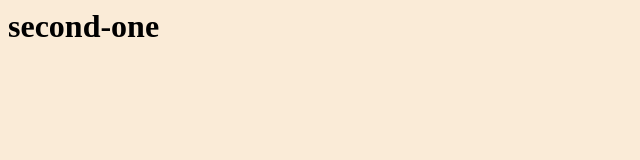
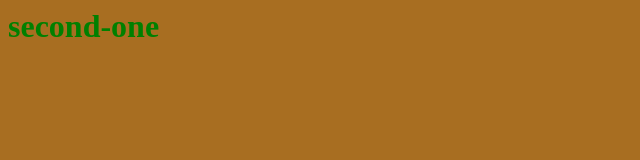
Before and after one commit to charleswoodring/second-one, a plain HTML site: page index.html in a window 1280 px wide. Shown: the whole page, without its empty margins (0-640 px from the left). Drawn offline with Linux system fonts and the light colour scheme.

Commit message:
add text color

```diff
--- a/main.css
+++ b/main.css
@@ -1,3 +1,4 @@
 body {
-background-color: antiquewhite
+background-color: rgb(168, 110, 33);
+color: green;
 }
```
